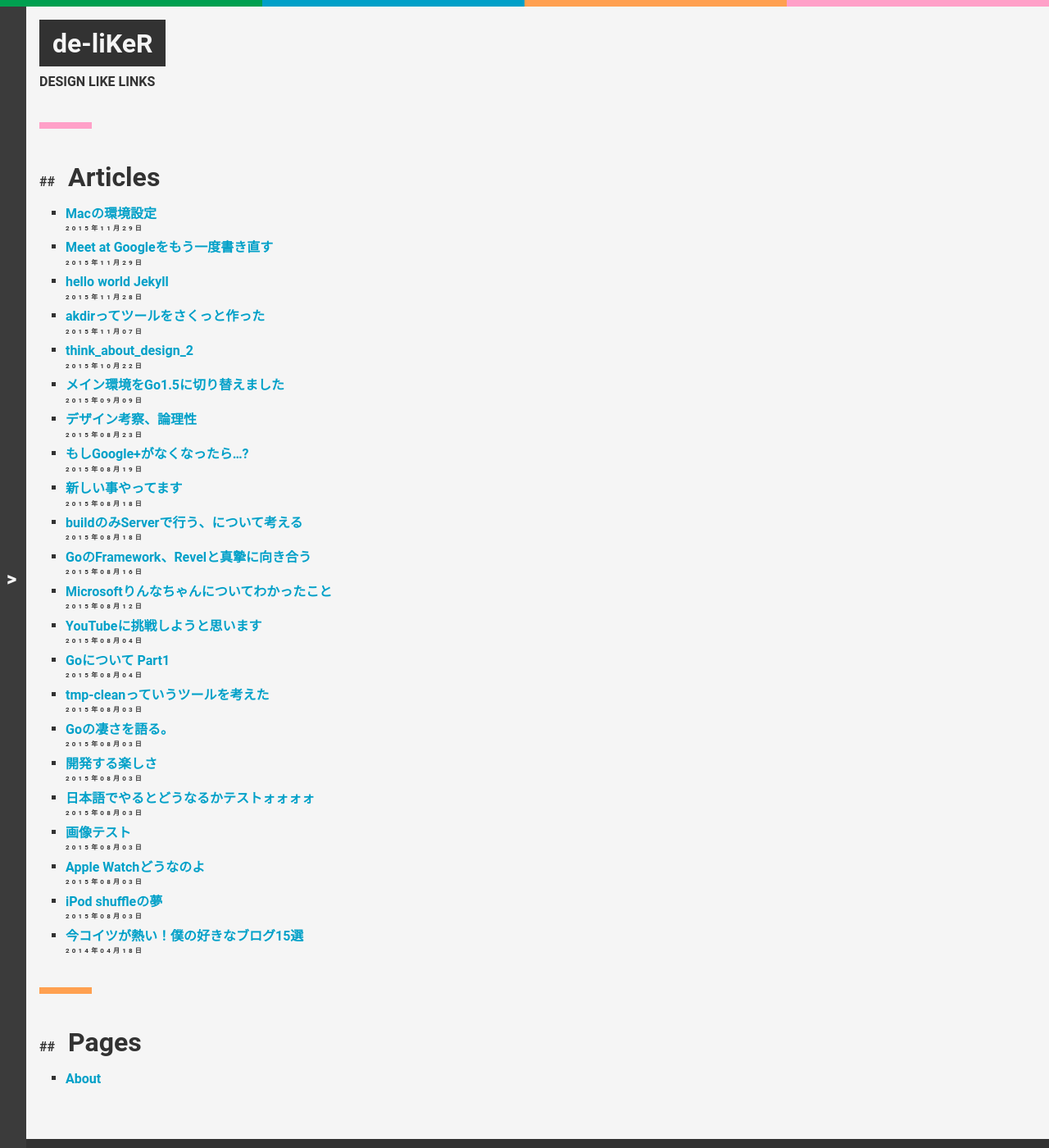
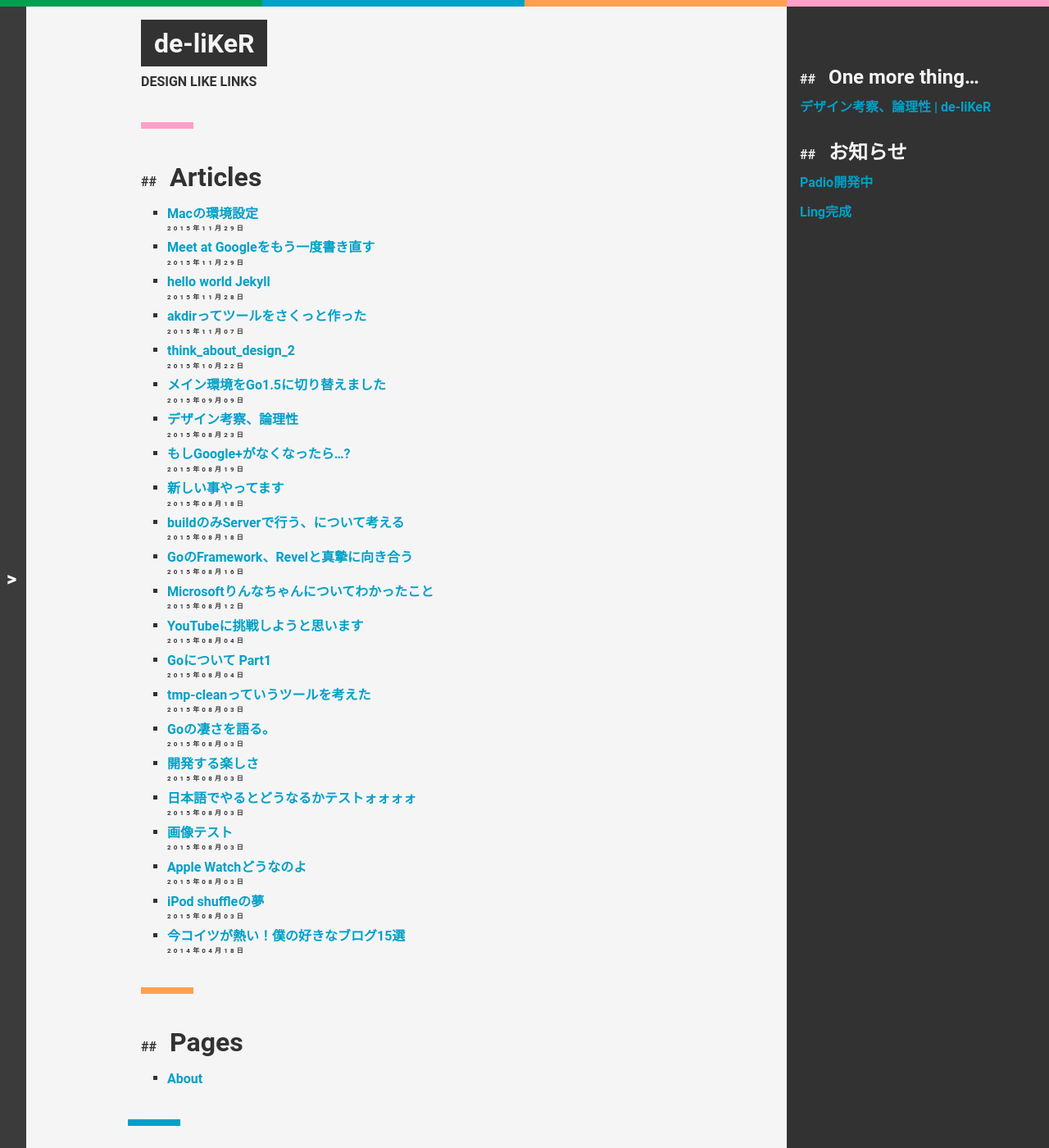
Before and after one commit to CreatorQsF/creatorqsf.github.io, a Jekyll site: the page built from index.md, in a window 1280 px wide and 1400 px high. Shown: the whole window at 82% size. Built offline with Jekyll 4.4.1, drawn with Linux system fonts in a browser that asks for light colours.

Commit message:
2015/11/30

```diff
--- a/_layouts/default.html
+++ b/_layouts/default.html
@@ -49,6 +49,7 @@
 			<li><a href="http://ling.queensya.com">Ling完成</a></li>
 		</ul>
 	</aside>
+	<hr>
 	<footer class="lp">
 		<p>copyright de-liKeR 2015</p>
 		<p>Auhtor:@CreatorQsF</p>
--- a/css/main.css
+++ b/css/main.css
@@ -67,9 +67,17 @@ aside ul li {
 	margin-bottom: 16px;
 }
 
-@media screen and (min-width: 1366px) {
+@media screen and (min-width: 1080px) {
+	header > h1,
+	header > p,
+	header > hr,
+	article,
+	footer,
+	aside + hr {
+		margin-left: calc((100vw - 320px - 32px - 680px) / 2);
+	}
 	article {
-		width: 1000px;
+		width: 680px;
 	}
 
 	aside {
```
